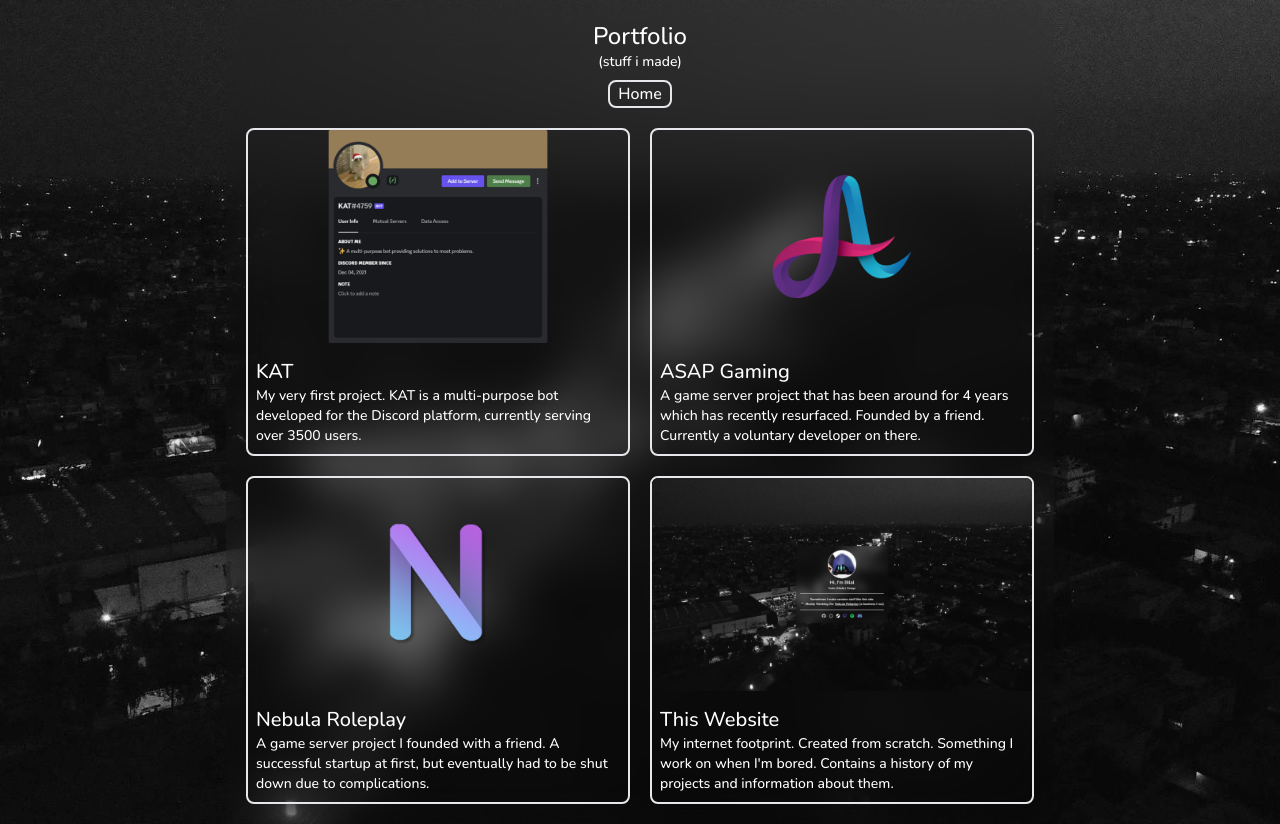
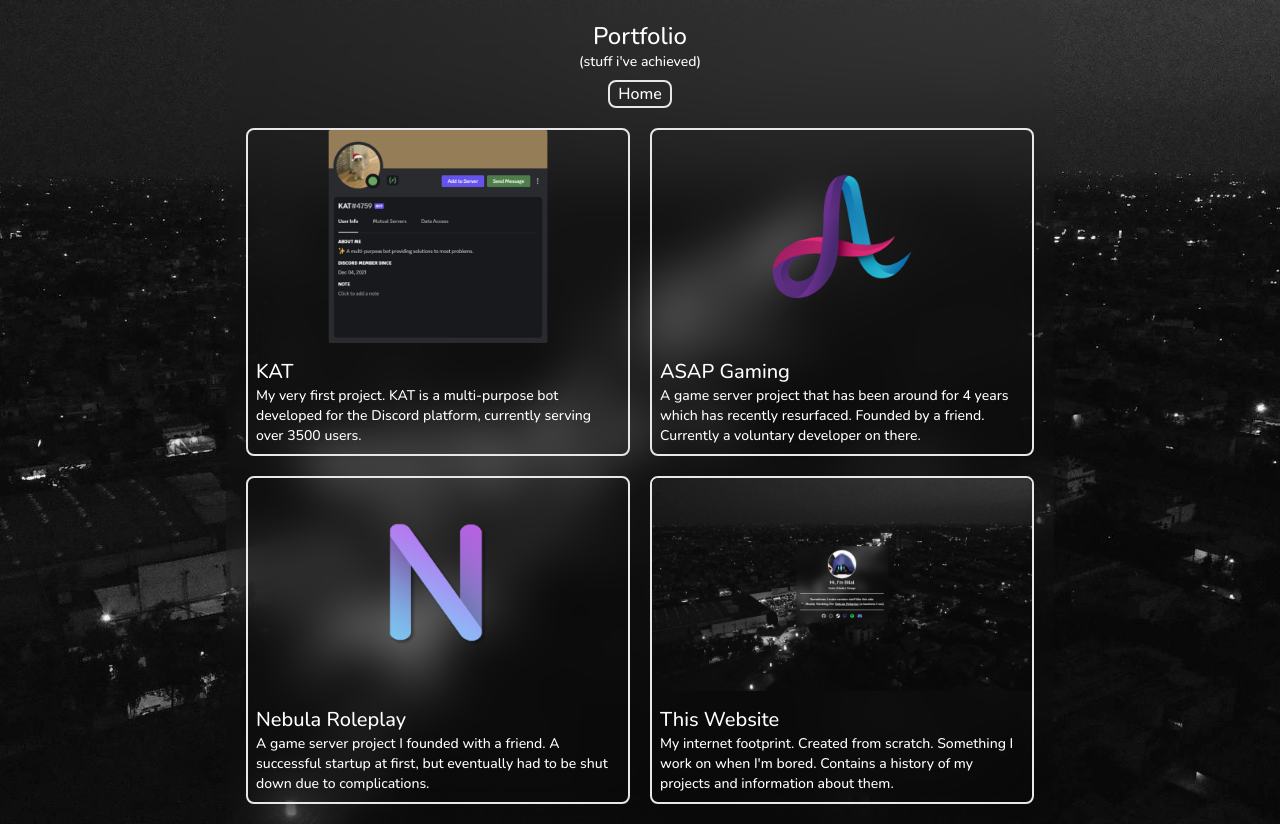
Before and after one commit to iamwookie/website, a Next.js app: page /portfolio in a window 1280 px wide. Built offline with nearby package versions, Linux system fonts and the light colour scheme.

Commit message:
style: updated portfolio description

```diff
--- a/pages/portfolio.js
+++ b/pages/portfolio.js
@@ -14,7 +14,7 @@ export default function Portfolio({ items, }) {
             <main className='grid min-h-screen place-items-center'>
                 <div className='backdrop-blur-xl rounded-lg p-5 text-center text-white font-nunito animate__animated animate__fadeIn'>
                     <h1 className='text-2xl'>Portfolio</h1>
-                    <h5 className='text-sm'>(stuff i made)</h5>
+                    <h5 className='text-sm'>(stuff i've achieved)</h5>
 
                     <div className='mt-2'>
                         <Link href='/'>
```
